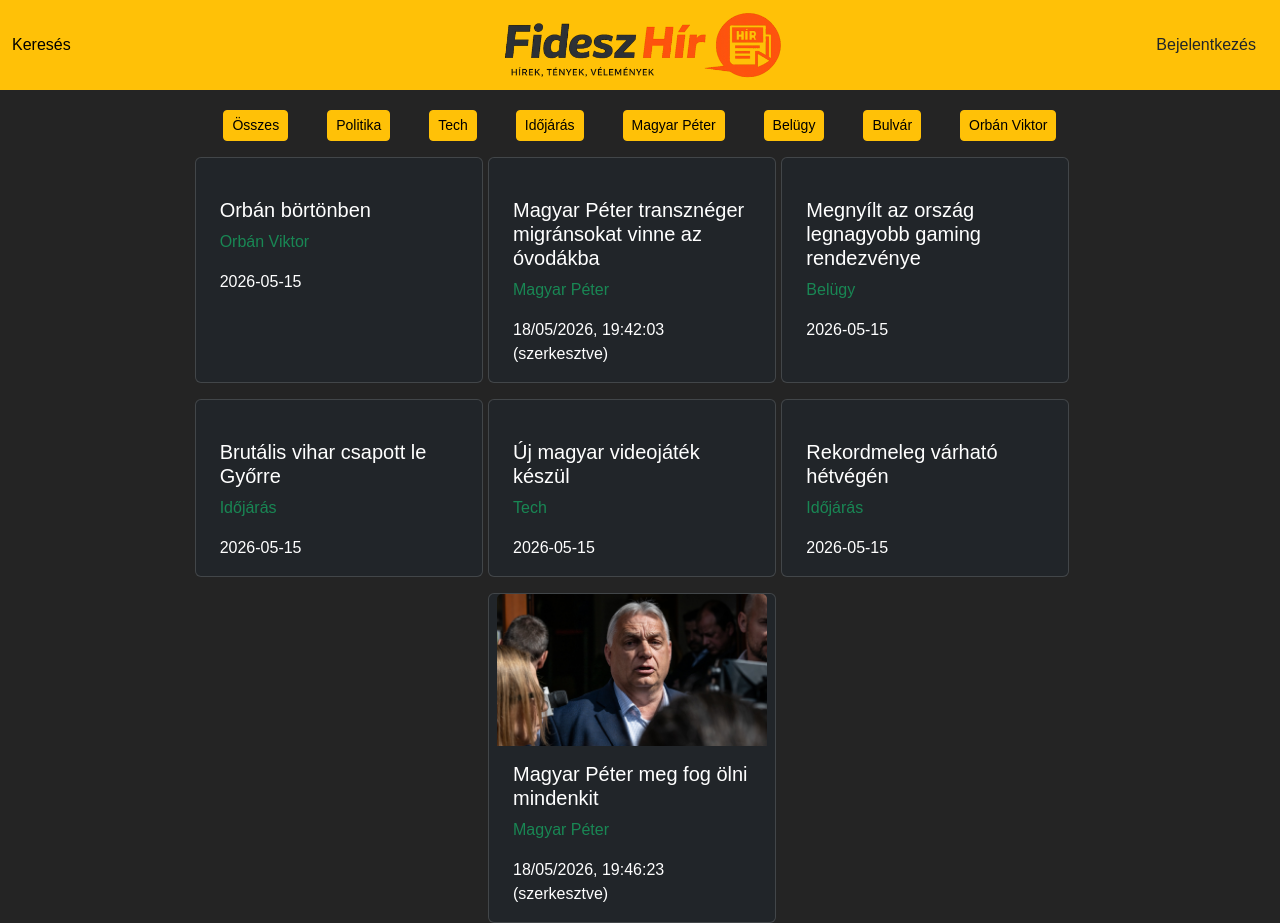
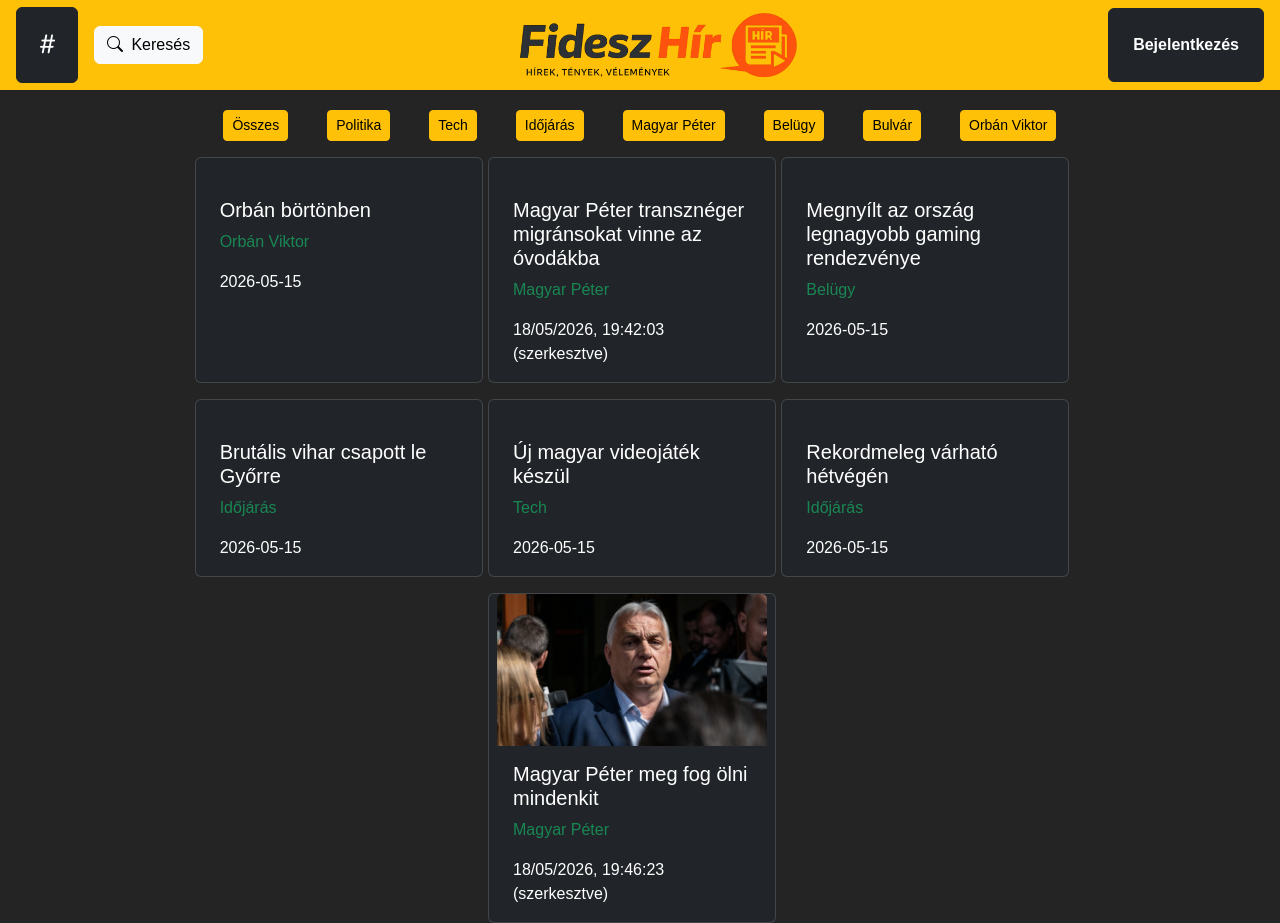
Before and after one commit to BarnabasJedlikSzX/hirportal, a website built with Vite: page index.html in a window 1280 px wide. Built offline with nearby package versions, Linux system fonts and the light colour scheme; no server answers; data requests are answered from the project's data file; files whose address does not match are found by name; a web font is replaced by a local one.

Commit message:
#20 + navbar

```diff
--- a/src/api/http.ts
+++ b/src/api/http.ts
@@ -55,7 +55,6 @@
     const code = data.daily.weathercode[0];
 
     return { max, min, description: weatherCodeToText(code) };
-}
 
     function weatherCodeToText(code: number) {
         if (code === 0) return 'Tiszta ég';
@@ -67,5 +66,6 @@
         if (code <= 82) return 'Zápor';
         if (code <= 86) return 'Hózápor';
         if (code <= 99) return 'Zivatar';
-    return 'Ismeretlen';
+        return '';
     }
+}
--- a/src/components/navbar.ts
+++ b/src/components/navbar.ts
@@ -50,7 +50,7 @@
          <p class="m-0">
          <span class="text-info">${weather.min}°</span> /
          <span class="text-warning">${weather.max}°</span>
-         <span class="fw-bold"> - ${weather.description}</span>
+         <span class="fw-bold"> ${weather.description !== "" ? " - " + weather.description : ""}</span>
          </p>
         <p class="m-0 me-3">
         <span class="fw-bold">${today.toLocaleString().slice(0, 10)} </span>
@@ -67,10 +67,21 @@
     TopBar()
     document.querySelector("#navbar")!.insertAdjacentHTML("beforeend", `
             <nav class="navbar bg-warning p-0">
-                <div class="container-fluid">
+                <div class="container-fluid p-0 px-md-3">
 
                 <div class="d-flex" style="min-width: 150px;">
-                    <p class="m-0" id="search">Keresés</p>
+                        <button class="btn btn-dark p-3" type="button" data-bs-toggle="offcanvas" data-bs-target="#offcanvasWithBothOptions" aria-controls="offcanvasWithBothOptions"><i class="bi bi-hash fs-3"></i></button>
+                ${location.pathname === "/index.html" || location.pathname === "/" ? `<button class="btn btn-light h-25 m-auto ms-3" id="search"><i class="bi bi-search me-1"></i> Keresés</button>` : ""}
+
+                             <div class="offcanvas offcanvas-start" data-bs-scroll="true" tabindex="-1" id="offcanvasWithBothOptions" aria-labelledby="offcanvasWithBothOptionsLabel">
+  <div class="offcanvas-header">
+    <h5 class="offcanvas-title" id="offcanvasWithBothOptionsLabel">Témák</h5>
+    <button type="button" class="btn-close" data-bs-dismiss="offcanvas" aria-label="Close"></button>
+  </div>
+  <div class="offcanvas-body">
+    <p>asd</p>
+  </div>
+</div>
                 </div>
 
                 <a href="/" class="d-none d-md-block user-select-none">
@@ -80,10 +91,10 @@
                 <div class="d-flex justify-content-end" style="min-width: 150px;">
                    ${loggedIn ?
             `<div class="btn-group">
-                    <button type="button" class="btn btn-outline-dark dropdown-toggle" data-bs-toggle="dropdown" aria-expanded="false">
+                    <button type="button" class="btn btn-dark p-4 fw-bold dropdown-toggle" data-bs-toggle="dropdown" aria-expanded="false">
                         ${user.name}
                     </button>
-                    <ul class="dropdown-menu dropdown-menu-end" id="mainDropdown">
+                    <ul class="dropdown-menu dropdown-menu-end mt-3" id="mainDropdown">
                         ${user.author ?
                 `
                         <li style="justify-self:center;" class="w-75 m-2">
@@ -99,7 +110,7 @@
                     </ul>
                     </div>`
             :
-            `<a class="btn btn-outline-dark" href="signup_login.html">Bejelentkezés</a>`
+            `<a class="btn btn-dark p-4 fw-bold" href="signup_login.html">Bejelentkezés</a>`
         }
                 </div>
 
--- a/src/styles/style.css
+++ b/src/styles/style.css
@@ -30,7 +30,7 @@
 }
 
 .inputField:hover {
-    filter: brightness(0.95);
+    filter: brightness(1.6);
 }
 
 .inputField {
@@ -182,10 +182,6 @@
 }
 
 
-#navbar .btn-outline-dark {
-    border: none;
-}
-
 body:has(.CodeMirror-sided) #navbar,
 body:has(.CodeMirror-fullscreen) #navbar {
     display: none;
```
Lines whose indentation alone changed are shown as unchanged.
